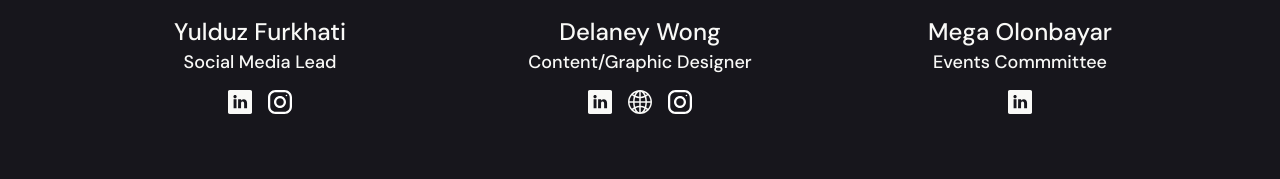
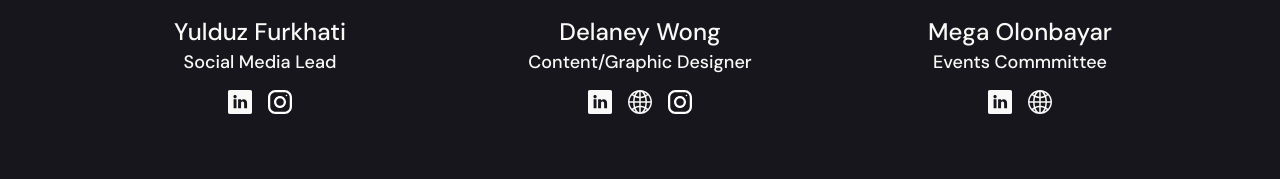
Before and after one commit to TechAtNYU/techatnyu.org, a Next.js app: page /team in a window 1280 px wide. Shown: the part 1511-1690 px from the top of the page. Built offline with nearby package versions, Linux system fonts and the light colour scheme.

Commit message:
feat: add contributors

```diff
--- a/pages/team.tsx
+++ b/pages/team.tsx
@@ -25,7 +25,7 @@ export default function Team() {
                 <Row>
                 <IndivTeamMemberCard imgSrc={"../assets/team-photos/youli.png"} name={"Yulduz Furkhati"} role={"Social Media Lead"} linkedin={"www.linkedin.com/in/yulduz-furkhati"} instagram="https://www.instagram.com/yulduzfurkhatii/"/>
                 <IndivTeamMemberCard imgSrc={"../assets/team-photos/delaney.png"} name={"Delaney Wong"} role={"Content/Graphic Designer"} linkedin={"https://www.linkedin.com/in/delaney-wong/"} website="https://delaneywong.com/" instagram="https://www.instagram.com/delaneywongg/"/>
-                <IndivTeamMemberCard imgSrc={"../assets/team-photos/mega.jpg"} name={"Mega Olonbayar"} role={"Events Commmittee"} linkedin={"https://www.linkedin.com/in/myagmarsuren-olonbayar-08773a22a/"}/>
+                <IndivTeamMemberCard imgSrc={"../assets/team-photos/mega.jpg"} name={"Mega Olonbayar"} role={"Events Commmittee"} linkedin={"https://www.linkedin.com/in/myagmarsuren-olonbayar-08773a22a/"} website="https://myagmarsuren.com/"/>
                 </Row>
             <h2 className="team-heading">Tech Treks</h2>
                 <Row>
@@ -65,6 +65,7 @@ export default function Team() {
                 <ContributorsRow contributors={[
                     {name: "Sanjay Chunduru", url: "https://in.linkedin.com/in/sanjay-chunduru-71571a219"},
                     {name: "Sean Lai", url: "https://www.linkedin.com/in/sean-sh-lai/"},
+                    {name: "Parul Veda", url: "https://linkedin.com/in/parul-veda/"},
                 ]}/>
         </div>
     )
```
